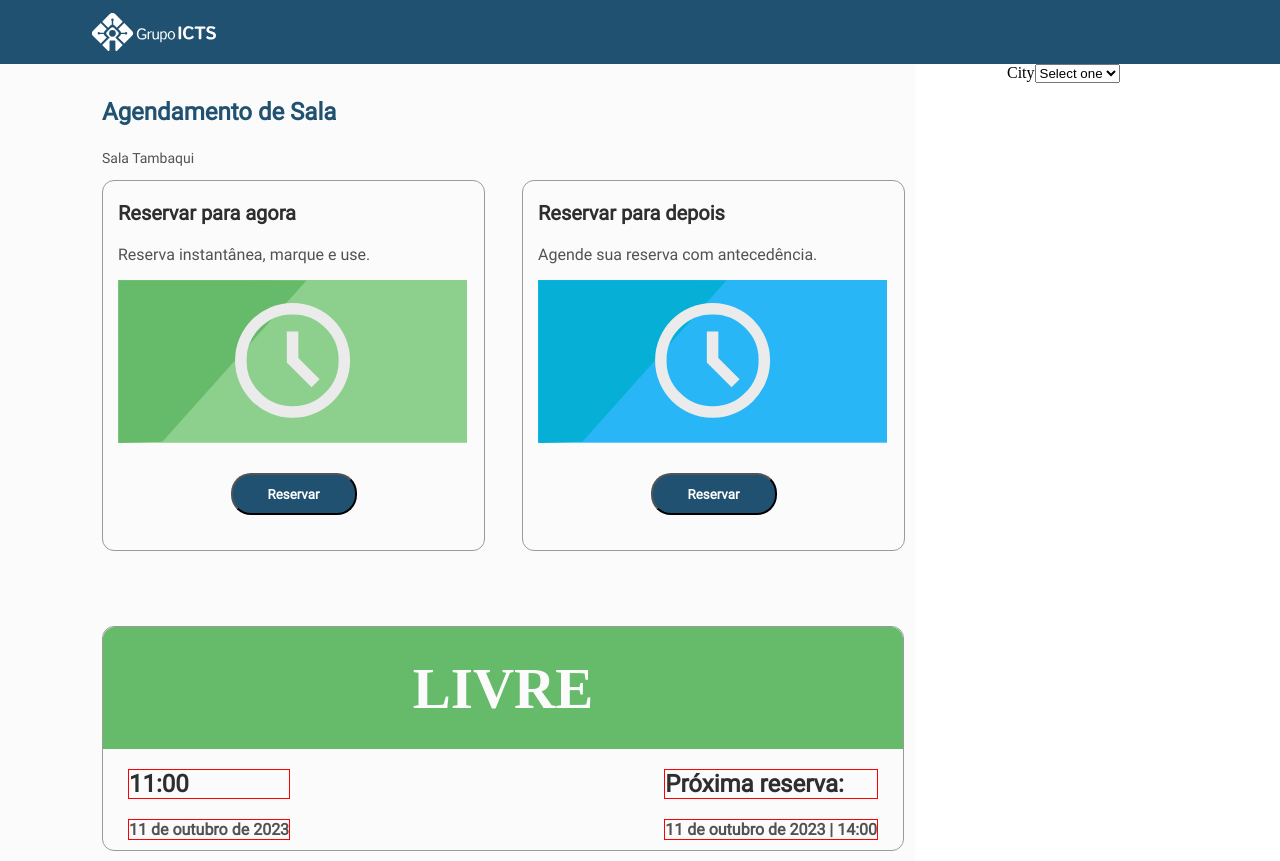
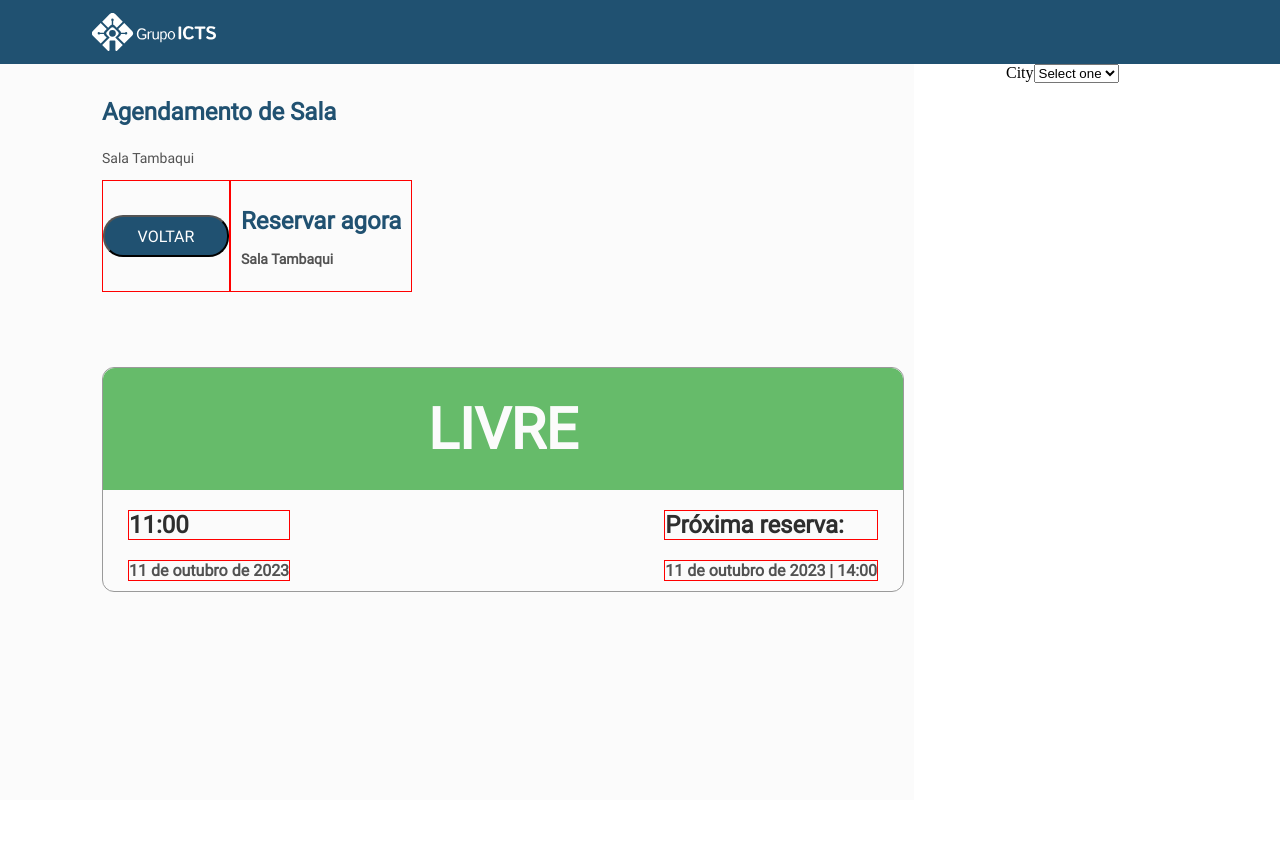
Before and after one commit to DeangellyFigueiredo/agendamento, an Angular app: page / in a window 1280 px wide. After the commit the page ends 800 px from the top, so only its background shows below. Built offline with nearby package versions, Linux system fonts and the light colour scheme.

Commit message:
fix: adjusting css inline

```diff
--- a/src/app/card/card.component.css
+++ b/src/app/card/card.component.css
@@ -1,25 +1,39 @@
-.div-button{
-  align-items: center; justify-content: center; width: 100%; display: flex; margin-top: 26px;
+.div-button {
+  align-items: center;
+  justify-content: center;
+  width: 100%;
+  display: flex;
+  margin-top: 26px;
 }
 
 .button {
-  background-color: #205171; color: #FFFFFF; width: 126px; height: 42px; border-radius: 20px; font-weight:bold ;
+  background-color: #205171;
+  color: #ffffff;
+  width: 126px;
+  height: 42px;
+  border-radius: 20px;
+  font-weight: bold;
   font-family: Roboto;
 }
 
-.subtitle{
-  color: #525252; font-size: 16px; font-family: Roboto
+.subtitle {
+  color: #525252;
+  font-size: 16px;
+  font-family: Roboto;
 }
 
 .title {
-  font-size: 20px; font-weight: bold; color: #2E2E2E; font-family: Roboto
+  font-size: 20px;
+  font-weight: bold;
+  color: #2e2e2e;
+  font-family: Roboto;
 }
 
 .card {
   width: 381px;
-height: 369px;
-border: 1px solid #9A9A9A;
-border-radius: 12px;
+  height: 369px;
+  border: 1px solid #9a9a9a;
+  border-radius: 12px;
 }
 
 .top {
--- a/src/app/card/card.component.ts
+++ b/src/app/card/card.component.ts
@@ -1,17 +1,25 @@
-import { Component, Input } from '@angular/core';
+import { Component, Input, OnInit } from '@angular/core';
+import { DisplayService } from '../display.service';
 
 @Component({
   selector: 'app-card',
   templateUrl: './card.component.html',
   styleUrls: ['./card.component.css'],
 })
-export class CardComponent {
+export class CardComponent implements OnInit {
   @Input() title: string = '';
   @Input() subtitle: string = '';
   @Input() image: string = '';
   @Input() buttonEnabled: boolean = true;
+  @Input() display = false;
 
   onReservar() {
-    alert('Reservado com sucesso!');
+    this.displayService.displayChange.emit(true);
+  }
+
+  constructor(private displayService: DisplayService) {}
+
+  ngOnInit(): void {
+    this.display = this.displayService.display;
   }
 }
--- /dev/null
+++ b/src/app/display.service.ts
@@ -0,0 +1,15 @@
+import { EventEmitter, Injectable } from '@angular/core';
+
+@Injectable({
+  providedIn: 'root',
+})
+export class DisplayService {
+  display = true;
+  constructor() {}
+
+  onClick() {
+    this.display = !this.display;
+  }
+
+  displayChange = new EventEmitter<boolean>();
+}
--- a/src/app/options/options.component.css
+++ b/src/app/options/options.component.css
@@ -1,47 +1,101 @@
 .title {
-  color: #205171; font-size: 24px; font-weight: bold; font-family: Roboto;
+  color: #205171;
+  font-size: 24px;
+  font-weight: bold;
+  font-family: Roboto;
 }
 
-.subtitle{
-  color: #525252; font-size: 14px; font-family: Roboto
+.subtitle {
+  color: #525252;
+  font-size: 14px;
+  font-family: Roboto;
 }
 
 .cards {
-  display: grid; grid-template-columns: 1fr 1fr; gap: 37px;
+  display: grid;
+  grid-template-columns: 1fr 1fr;
+  gap: 37px;
+}
+.title {
+  color: #205171;
+  font-size: 24px;
+  font-weight: bold;
+  font-family: Roboto;
+}
+
+.subtitle {
+  color: #525252;
+  font-size: 14px;
+  font-family: Roboto;
+}
+
+.cards {
+  display: grid;
+  grid-template-columns: 1fr 1fr;
+  gap: 37px;
 }
 
 .menu-below {
-  width: 800px; height: 223px; border-radius: 12px;border: 1px solid #9A9A9A; margin-top: 75px; display: block;
+  width: 800px;
+  height: 223px;
+  border-radius: 12px;
+  border: 1px solid #9a9a9a;
+  margin-top: 75px;
+  display: block;
 }
 
-.menu-upper {
-   border-top-right-radius: 12px; border-top-left-radius: 12px;
+.menu-upper-available {
+  border-top-right-radius: 12px;
+  border-top-left-radius: 12px;
+  background-color: #66bb6a;
+}
+
+.menu-upper-reserved {
+  border-top-right-radius: 12px;
+  border-top-left-radius: 12px;
+  background-color: #f44336;
 }
 
 .menu-upper-content {
-  width: 100%; height: 122px; color: #FBFBFB; font-size: 57px; font-weight: bold; align-items: center; justify-content: center; display: flex;
+  width: 100%;
+  height: 122px;
+  color: #fbfbfb;
+  font-size: 57px;
+  font-weight: bold;
+  align-items: center;
+  justify-content: center;
+  display: flex;
+  font-family: Roboto;
 }
 
-
-.menu-under{
-  display: flex;justify-content: space-between; padding: 0px 25px;
+.menu-under {
+  display: flex;
+  justify-content: space-between;
+  padding: 0px 25px;
 }
 
-.subtitle-menu{
-  color: #525252; font-size: 16px; font-family: Roboto; border: 1px solid red;
+.subtitle-menu {
+  color: #525252;
+  font-size: 16px;
+  font-family: Roboto;
+  border: 1px solid red;
 }
 
 .title-menu {
-  font-size: 24px; font-weight: bold; color: #2E2E2E; font-family: Roboto; border: 1px solid red;
+  font-size: 24px;
+  font-weight: bold;
+  color: #2e2e2e;
+  font-family: Roboto;
+  border: 1px solid red;
 }
 
-.h3{
+.h3 {
   padding-top: 0px;
 }
 
 .button {
   background-color: #205171;
-  color: #FFFFFF;
+  color: #ffffff;
   width: 126px;
   height: 42px;
   font-size: 16px;
@@ -49,9 +103,96 @@
   font-family: Roboto;
 }
 
-.title-reserv{
+.title-reserv {
   color: #205171;
   font-family: Roboto;
   font-size: 24px;
   font-weight: bold;
 }
+
+.option-container {
+  padding: 10px;
+  display: flex;
+  flex-direction: column;
+}
+
+.menu-below {
+  width: 800px;
+  height: 223px;
+  border-radius: 12px;
+  border: 1px solid #9a9a9a;
+  margin-top: 75px;
+  display: block;
+}
+
+.menu-upper-available {
+  border-top-right-radius: 12px;
+  border-top-left-radius: 12px;
+  background-color: #66bb6a;
+}
+
+.menu-upper-reserved {
+  border-top-right-radius: 12px;
+  border-top-left-radius: 12px;
+  background-color: #f44336;
+}
+
+.menu-upper-content {
+  width: 100%;
+  height: 122px;
+  color: #fbfbfb;
+  font-size: 57px;
+  font-weight: bold;
+  align-items: center;
+  justify-content: center;
+  display: flex;
+  font-family: Roboto;
+}
+
+.menu-under {
+  display: flex;
+  justify-content: space-between;
+  padding: 0px 25px;
+}
+
+.subtitle-menu {
+  color: #525252;
+  font-size: 16px;
+  font-family: Roboto;
+  border: 1px solid red;
+}
+
+.title-menu {
+  font-size: 24px;
+  font-weight: bold;
+  color: #2e2e2e;
+  font-family: Roboto;
+  border: 1px solid red;
+}
+
+.h3 {
+  padding-top: 0px;
+}
+
+.button {
+  background-color: #205171;
+  color: #ffffff;
+  width: 126px;
+  height: 42px;
+  font-size: 16px;
+  border-radius: 20px;
+  font-family: Roboto;
+}
+
+.title-reserv {
+  color: #205171;
+  font-family: Roboto;
+  font-size: 24px;
+  font-weight: bold;
+}
+
+.option-container {
+  padding: 10px;
+  display: flex;
+  flex-direction: column;
+}
--- a/src/app/options/options.component.html
+++ b/src/app/options/options.component.html
@@ -1,5 +1,5 @@
-<div style="padding: 10px;">
-  <div *ngIf="!display">
+<div class="option-container">
+  <div>
     <p class="title">Agendamento de Sala</p>
     <p class="subtitle">Sala Tambaqui</p>
   </div>
@@ -9,46 +9,59 @@
       [title]="'Reservar para agora'"
       [subtitle]="'Reserva instantânea, marque e use.'"
       [image]="'../../assets/reservarAgora.svg'"
+      [display]="display"
     ></app-card>
     <app-card
       [title]="'Reservar para depois'"
       [subtitle]="'Agende sua reserva com antecedência.'"
       [image]="'../../assets/reservarDepois.svg'"
+      [display]="display"
     ></app-card>
   </div>
 
-  <div style="display: flex;" *ngIf="display">
-      <div style="align-items: center; justify-content: center; display: flex; border: 1px solid red;">
-        <button class="button"> VOLTAR</button>
+  <div style="display: flex" *ngIf="display">
+    <div
+      style="
+        align-items: center;
+        justify-content: center;
+        display: flex;
+        border: 1px solid red;
+      "
+    >
+      <button class="button" (click)="onClick()">VOLTAR</button>
     </div>
-      <div style="padding: 10px;  border: 1px solid red;">
+    <div style="padding: 10px; border: 1px solid red">
       <h1 class="title-reserv">Reservar agora</h1>
       <h3 class="subtitle">Sala Tambaqui</h3>
     </div>
   </div>
 
   <div class="menu-below">
-    <div class="menu-upper"
-    [ngStyle]="status === 'LIVRE' ? {'background-color': '#66BB6A', 'color': 'white'} : {'background-color': '#f44336', 'color': 'white'}">
+    <div
+      class="menu-upper"
+      [ngClass]="{
+        'menu-upper-available': status == 'LIVRE',
+        'menu-upper-reserved': status == 'RESERVADO'
+      }"
+    >
       <div class="menu-upper-content">
-          {{status}}
+        {{ status }}
       </div>
     </div>
 
     <div class="menu-under">
       <div>
-          <h2 class="title-menu">{{currentTime}}</h2>
+        <h2 class="title-menu">{{ currentTime }}</h2>
         <h3 class="subtitle-menu">
-              {{currentDate}}
+          {{ currentDate }}
         </h3>
       </div>
       <div>
         <h2 class="title-menu">Próxima reserva:</h2>
         <h3 class="subtitle-menu">
-              {{nextSchedule}}
+          {{ nextSchedule }}
         </h3>
       </div>
     </div>
   </div>
-
 </div>
--- a/src/app/options/options.component.ts
+++ b/src/app/options/options.component.ts
@@ -1,14 +1,27 @@
-import { Component } from '@angular/core';
+import { Component, Input, OnInit } from '@angular/core';
+import { DisplayService } from '../display.service';
 
 @Component({
   selector: 'app-options',
   templateUrl: './options.component.html',
   styleUrls: ['./options.component.css'],
 })
-export class OptionsComponent {
-  display = false;
+export class OptionsComponent implements OnInit {
   status = 'LIVRE';
   currentTime = '11:00';
   currentDate = '11 de outubro de 2023';
   nextSchedule = '11 de outubro de 2023 | 14:00';
+  display = false;
+  onClick() {
+    this.displayService.displayChange.emit(false);
+  }
+
+  constructor(private displayService: DisplayService) {
+    this.displayService.displayChange.subscribe((value) => {
+      this.display = value;
+    });
+  }
+  ngOnInit(): void {
+    this.display = this.displayService.display;
+  }
 }
--- /dev/null
+++ b/src/app/schedule/schedule.component.html
@@ -0,0 +1 @@
+<p>schedule works!</p>
```
Also changed, not shown: src/app/app.module.ts (+5 -2 lines), src/app/schedule/schedule.component.ts (added, +10 -0 lines), src/app/schedule/schedule.component.css (added). Lines whose indentation alone changed are shown as unchanged.
